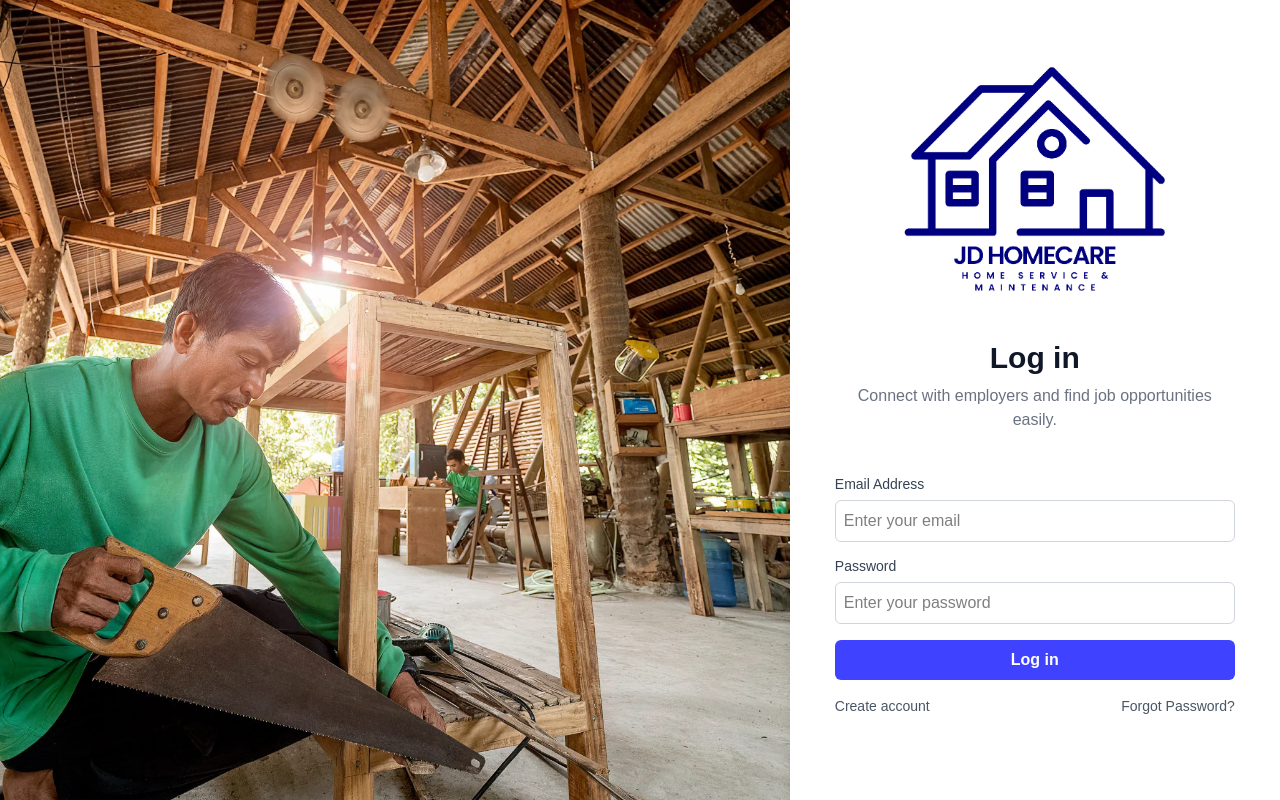
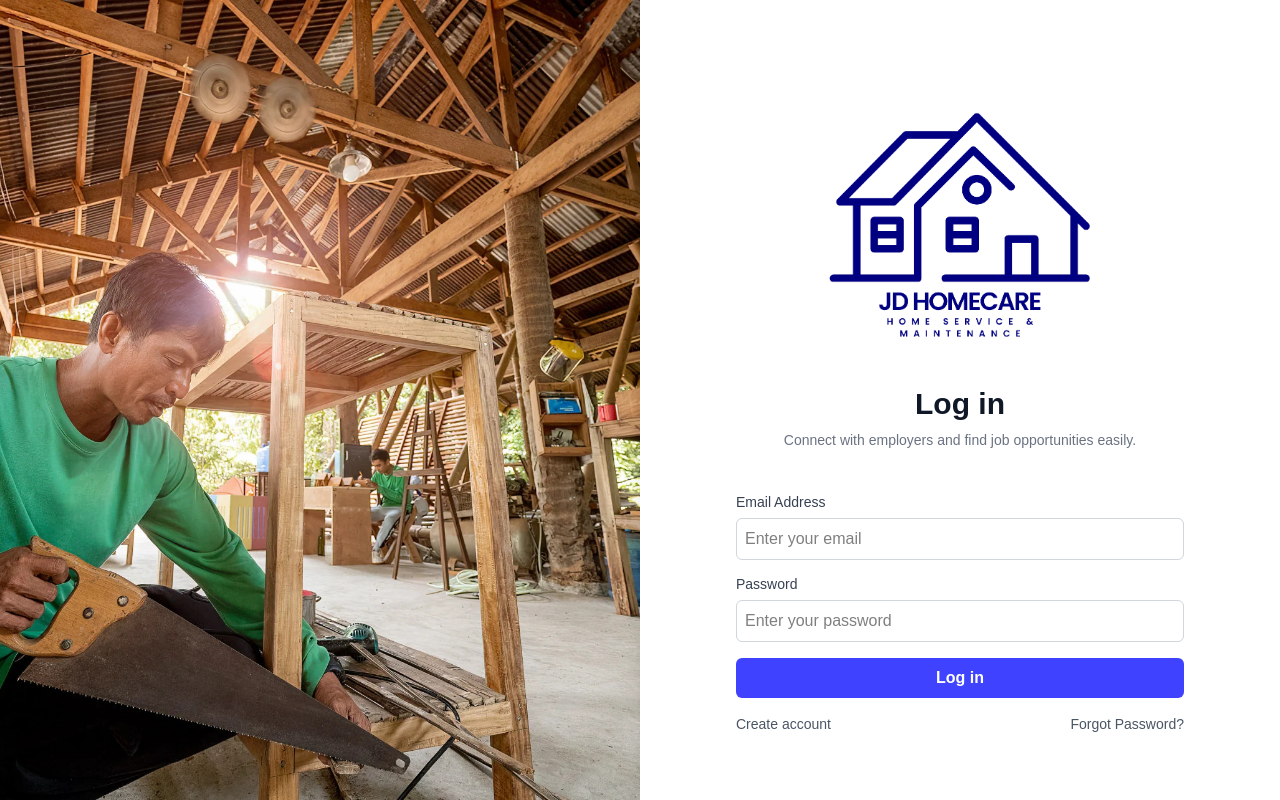
Before and after one commit to Jexaruuu/JD-HOMECARE, a React (Vite) app in the folder frontend/: page / in a window 1280 px wide. Built offline with nearby package versions, Linux system fonts and the light colour scheme.

Commit message:
tailwind tweak

```diff
--- a/frontend/src/pages/forgotpassword/Forgotpassword.jsx
+++ b/frontend/src/pages/forgotpassword/Forgotpassword.jsx
@@ -10,12 +10,12 @@ const ForgotPassword = () => {
     };
 
     return (
-        <div className="flex min-h-screen bg-gray-100">
-            <div className="flex justify-center items-center w-1/2 bg-white shadow-lg p-8 -mt-16">
-                <div className="relative z-10 w-[400px] max-w-full flex flex-col items-center">
-                    <img src="/logo.png" alt="Logo" className="w-80 h-80" />
-                    <h2 className="text-gray-900 text-3xl font-semibold mb-2 font-[Poppins]">Forgot Password</h2>
-                    <p className="text-gray-500 text-md text-center mb-10">Enter your email address to reset your password.</p>
+        <div className="flex flex-col md:flex-row min-h-screen bg-gray-100">
+            <div className="flex justify-center items-center w-full md:w-1/2 bg-white shadow-lg p-6 md:p-8">
+                <div className="w-full max-w-xs sm:max-w-sm md:max-w-md flex flex-col items-center">
+                    <img src="/logo.png" alt="Logo" className="w-40 h-40 md:w-80 md:h-80" />
+                    <h2 className="text-gray-900 text-2xl md:text-3xl font-semibold mb-2 font-[Poppins]">Forgot Password</h2>
+                    <p className="text-gray-500 text-sm md:text-md text-center mb-6 md:mb-10">Enter your email address to reset your password.</p>
 
                     <form className="w-full" onSubmit={handleReset}>
                         <label className="text-gray-700 text-sm">Email Address</label>
@@ -35,13 +35,13 @@ const ForgotPassword = () => {
                         </button>
                     </form>
 
-                    <div className="flex justify-between mt-4 text-gray-600 text-sm w-full">
-                        <Link to="/" className="hover:underline">Back to Login</Link>
+                    <div className="flex flex-col sm:flex-row justify-between mt-4 text-gray-600 text-sm w-full">
+                        <Link to="/" className="hover:underline sm:ml-auto mt-2 sm:mt-0">Back to Login</Link>
                     </div>
                 </div>
             </div>
 
-            <div className="flex-5/6 bg-[url('/plumber.jpg')] bg-cover bg-center"></div>
+            <div className="hidden md:block md:w-1/2 bg-[url('/plumber.jpg')] bg-cover bg-center"></div>
         </div>
     );
 };
--- a/frontend/src/pages/login/Login.jsx
+++ b/frontend/src/pages/login/Login.jsx
@@ -12,16 +12,15 @@ const Login = () => {
     };
 
     return (
-        <div className="flex min-h-screen bg-gray-100">
+        <div className="flex flex-col md:flex-row min-h-screen bg-gray-100">
 
-            <div className="flex-5/6 bg-[url('/carpenter.jpg')] bg-cover bg-center"></div>
+            <div className="hidden md:block md:w-1/2 bg-[url('/carpenter.jpg')] bg-cover bg-center"></div>
 
-
-            <div className="flex justify-center items-center w-1/2 bg-white shadow-lg p-8 -mt-16">
-                <div className="relative z-10 w-[400px] max-w-full flex flex-col items-center">
-                    <img src="/logo.png" alt="Logo" className="w-80 h-80" />
-                    <h2 className="text-gray-900 text-3xl font-semibold mb-2 font-[Poppins]">Log in</h2>
-                    <p className="text-gray-500 text-md text-center mb-10">Connect with employers and find job opportunities easily.</p>
+            <div className="flex justify-center items-center w-full md:w-1/2 bg-white shadow-lg p-6 md:p-8">
+                <div className="w-full max-w-xs sm:max-w-sm md:max-w-md flex flex-col items-center">
+                    <img src="/logo.png" alt="Logo" className="w-40 h-40 md:w-80 md:h-80" />
+                    <h2 className="text-gray-900 text-2xl md:text-3xl font-semibold mb-2 font-[Poppins]">Log in</h2>
+                    <p className="text-gray-500 text-sm md:text-md text-center mb-6 md:mb-10">Connect with employers and find job opportunities easily.</p>
 
                     <form className="w-full" onSubmit={handleLogin}>
                         <label className="text-gray-700 text-sm">Email Address</label>
@@ -44,14 +43,14 @@ const Login = () => {
                             required
                         />
 
-                    <Link to="/home" className="w-full">
-                    <button type="submit" className="w-full bg-[#3f42ff] text-white p-2 rounded-md font-semibold hover:bg-[#0d05d2] transition">Log in</button></Link>
-
+                        <Link to="/home" className="w-full">
+                            <button type="submit" className="w-full bg-[#3f42ff] text-white p-2 rounded-md font-semibold hover:bg-[#0d05d2] transition">Log in</button>
+                        </Link>
                     </form>
 
-                    <div className="flex justify-between mt-4 text-gray-600 text-sm w-full">
+                    <div className="flex flex-col sm:flex-row justify-between mt-4 text-gray-600 text-sm w-full">
                         <Link to="/signup" className="hover:underline">Create account</Link>
-                        <Link to="/forgotpassword" className="hover:underline">Forgot Password?</Link>
+                        <Link to="/forgotpassword" className="hover:underline sm:ml-auto mt-2 sm:mt-0">Forgot Password?</Link>
                     </div>
                 </div>
             </div>
--- a/frontend/src/pages/signup/Signup.jsx
+++ b/frontend/src/pages/signup/Signup.jsx
@@ -14,14 +14,15 @@ const Signup = () => {
     };
 
     return (
-        <div className="flex min-h-screen bg-gray-100">
+        <div className="flex flex-col md:flex-row-reverse min-h-screen bg-gray-100">
 
+            <div className="hidden md:block md:w-1/2 bg-[url('/carwash.jpg')] bg-cover bg-center"></div>
 
-            <div className="flex justify-center items-center w-1/2 bg-white shadow-lg p-8 -mt-16">
-                <div className="relative z-10 w-[400px] max-w-full flex flex-col items-center">
-                    <img src="/logo.png" alt="Logo" className="w-80 h-80" />
-                    <h2 className="text-gray-900 text-3xl font-semibold mb-2 font-[Poppins]">Sign Up</h2>
-                    <p className="text-gray-500 text-md text-center mb-10">Create an account and start your journey with us.</p>
+            <div className="flex justify-center items-center w-full md:w-1/2 bg-white shadow-lg p-6 md:p-8">
+                <div className="w-full max-w-xs sm:max-w-sm md:max-w-md flex flex-col items-center">
+                    <img src="/logo.png" alt="Logo" className="w-40 h-40 md:w-80 md:h-80" />
+                    <h2 className="text-gray-900 text-2xl md:text-3xl font-semibold mb-2 font-[Poppins]">Sign Up</h2>
+                    <p className="text-gray-500 text-sm md:text-md text-center mb-6 md:mb-10">Create an account and start your journey with us.</p>
 
                     <form className="w-full" onSubmit={handleSignup}>
                         <label className="text-gray-700 text-sm">Email Address</label>
@@ -61,14 +62,11 @@ const Signup = () => {
                         </button>
                     </form>
 
-                    <div className="flex justify-between mt-4 text-gray-600 text-sm w-full">
-                        <Link to="/" className="hover:underline">Already have an account? Log in</Link>
+                    <div className="flex flex-col sm:flex-row justify-between mt-4 text-gray-600 text-sm w-full">
+                        <Link to="/" className="hover:underline sm:ml-auto mt-2 sm:mt-0">Already have an account? Log in</Link>
                     </div>
                 </div>
             </div>
-
-
-            <div className="flex-5/6 bg-[url('/carwash.jpg')] bg-cover bg-center"></div>
         </div>
     );
 };
```
